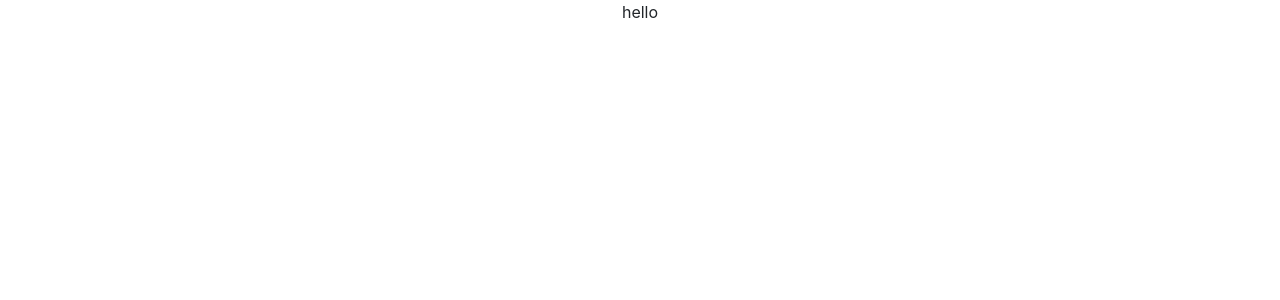
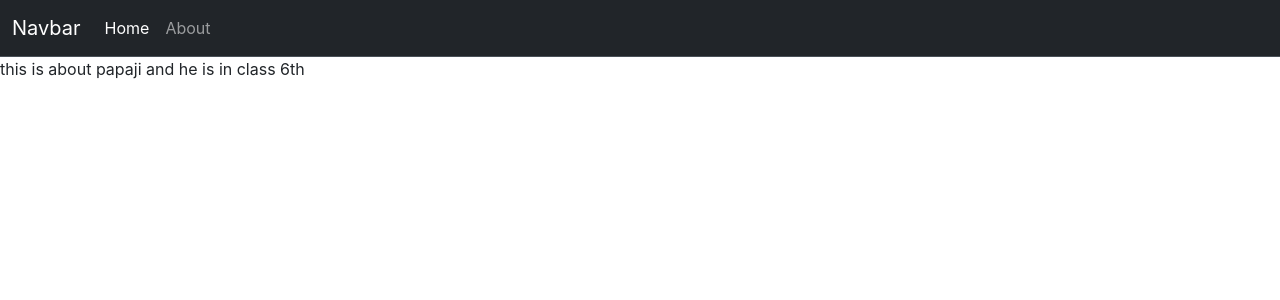
Before and after one commit to arghjain29/inotebook, a React (Create React App) app: page /about in a window 1280 px wide. Shown: the top 300 px of the page. Built offline with nearby package versions, Linux system fonts and the light colour scheme.

Commit message:
useContext

```diff
--- a/src/App.js
+++ b/src/App.js
@@ -1,10 +1,26 @@
 import './App.css';
+import Navbar from './components/Navbar';
+import {
+  BrowserRouter as Router,
+  Routes,
+  Route,
+} from 'react-router-dom';
+import NoteState from './context/notes/NoteState';
+import About from './components/About';
 
 function App() {
   return (
-    <div className="App">
-      <p>hello</p>
-    </div>
+    <>
+      <NoteState>
+        <Router>
+          <Navbar />
+          <Routes>
+            <Route path="/" element={<h1>Home</h1>} />
+            <Route path="/about" element= <About/> />
+          </Routes>
+        </Router>
+      </NoteState>
+    </>
   );
 }
 
--- /dev/null
+++ b/src/components/About.js
@@ -0,0 +1,15 @@
+import React, {useContext, useEffect} from 'react'
+import noteContext from '../context/notes/NoteContext'
+
+export default function About() {
+    const a = useContext(noteContext);
+    useEffect(() => {
+        a.update();
+        // eslint-disable-next-line
+    }, [])
+    return (
+    <div>
+      this is about {a.state.name} and he is in class {a.state.class}
+    </div>
+  )
+}
--- /dev/null
+++ b/src/components/Navbar.js
@@ -0,0 +1,29 @@
+import React, { Component } from 'react'
+import { Link } from 'react-router-dom'
+
+export default class navbar extends Component {
+  render() {
+    return (
+      <div>
+        <nav className="navbar navbar-expand-lg bg-dark border-bottom border-body" data-bs-theme="dark">
+          <div className="container-fluid">
+            <Link to="/" className="navbar-brand" >Navbar</Link>
+            <button className="navbar-toggler" type="button" data-bs-toggle="collapse" data-bs-target="#navbarSupportedContent" aria-controls="navbarSupportedContent" aria-expanded="false" aria-label="Toggle navigation">
+              <span className="navbar-toggler-icon"></span>
+            </button>
+            <div className="collapse navbar-collapse" id="navbarSupportedContent">
+              <ul className="navbar-nav me-auto mb-2 mb-lg-0">
+                <li className="nav-item">
+                  <Link to="/" className="nav-link active" aria-current="page" >Home</Link>
+                </li>
+                <li className="nav-item">
+                  <Link to="/about" className="nav-link" >About</Link>
+                </li>
+              </ul>
+            </div>
+          </div>
+        </nav>
+      </div>
+    )
+  }
+}
--- /dev/null
+++ b/src/context/notes/NoteContext.js
@@ -0,0 +1,5 @@
+import { createContext } from "react";
+
+const noteContext = createContext();
+
+export default noteContext;
--- /dev/null
+++ b/src/context/notes/NoteState.js
@@ -0,0 +1,29 @@
+import React from 'react'
+import NoteContext from './NoteContext'
+
+const NoteState = (props) => {
+    const s1 = {
+        "name": "Aman",
+        "class": "5th"
+    };
+
+    const [state, setState] = React.useState(s1);
+    const update =() =>{
+        setTimeout(() => {
+            setState({
+                "name": "papaji",
+                "class": "6th"
+            });
+        }, 1000);
+    }
+
+    return (
+
+        <NoteContext.Provider value={{ state,update }}>
+            {props.children}
+        </NoteContext.Provider>
+    )
+}
+
+
+export default NoteState;
```
